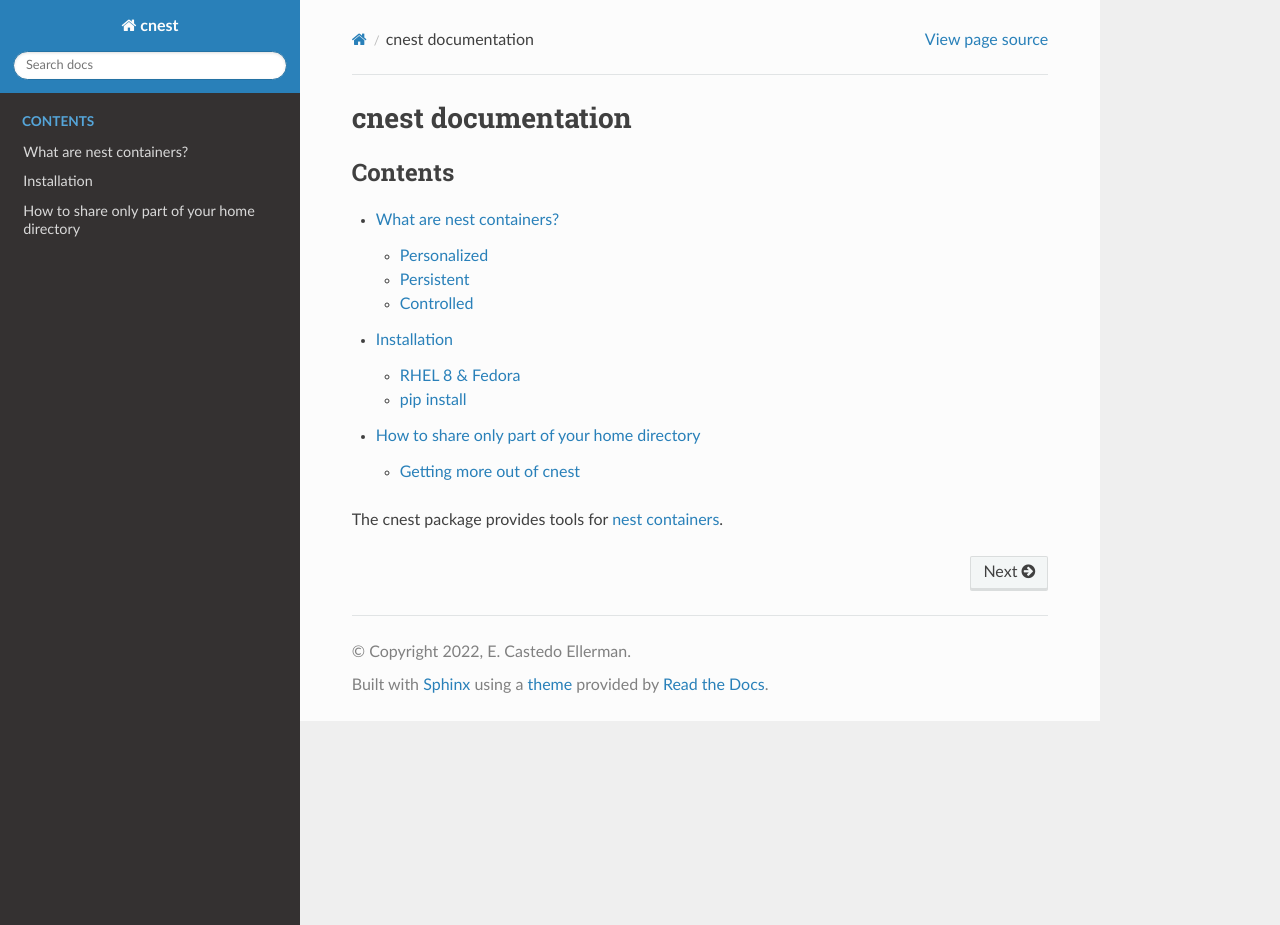
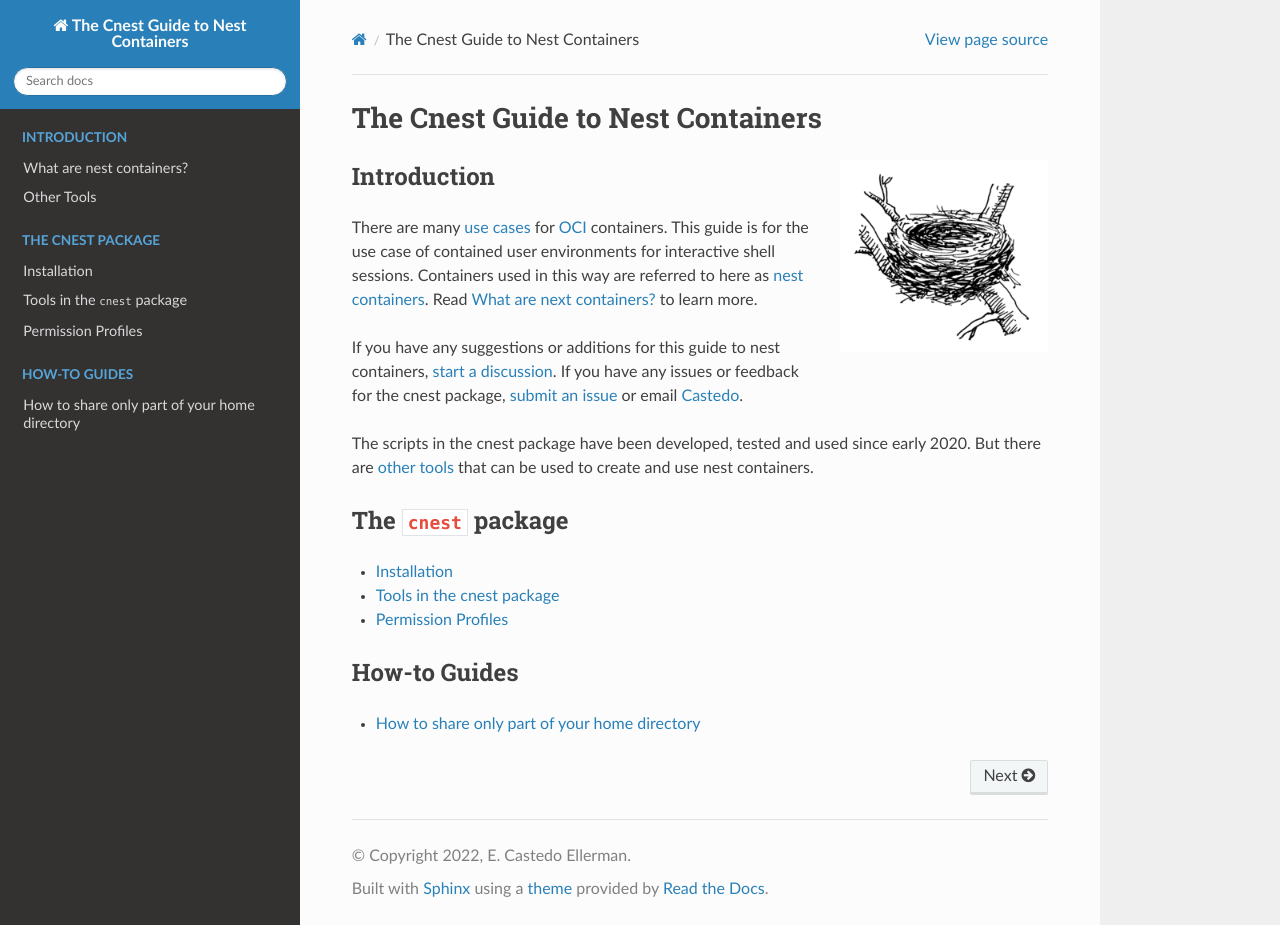
Before and after one commit to castedo/cnest, a Sphinx documentation site: the page built from docs/index.md, in a window 1280 px wide and 925 px high. Built offline with Sphinx 7.4.7 and the Read the Docs theme 2.0.0, drawn with Linux system fonts in a browser that asks for light colours.

````diff
--- a/docs/conf.py
+++ b/docs/conf.py
@@ -1,7 +1,7 @@
 # For a full list see the documentation:
 # https://www.sphinx-doc.org/en/master/usage/configuration.html
 
-project = 'cnest'
+project = 'The Cnest Guide to Nest Containers'
 copyright = '2022, E. Castedo Ellerman'
 author = 'E. Castedo Ellerman'
 
@@ -11,10 +11,7 @@ extensions = [
 
 templates_path = ['_templates']
 
-# List of patterns, relative to source directory, that match files and
-# directories to ignore when looking for source files.
-# This pattern also affects html_static_path and html_extra_path.
-exclude_patterns = []
+exclude_patterns = ['examples']
 
 html_theme = 'sphinx_rtd_theme'
 
--- a/docs/index.md
+++ b/docs/index.md
@@ -1,15 +1,77 @@
-cnest documentation
-===================
+The Cnest Guide to Nest Containers
+==================================
+
+```{image} _static/bird-nest-260px.png
+:alt: Bird Nest
+:height: 192px
+:align: right
+```
+
+Introduction
+------------
+
+There are many [use
+cases](https://docs.fedoraproject.org/en-US/containers/terminology/use_cases/)
+for [OCI](https://opencontainers.org/) containers.
+This guide is for the use case of contained user environments for interactive
+shell sessions.
+Containers used in this way are referred to here as [nest
+containers](what-are-nest-containers.md).
+Read [What are next containers?](what-are-nest-containers.md) to learn more.
+
+If you have any suggestions or additions for this guide to nest containers,
+[start a discussion](https://github.com/castedo/cnest/discussions).
+If you have any issues or feedback for the cnest package, [submit an
+issue](https://github.com/castedo/cnest/issues) or email
+[Castedo](mailto:castedo@castedo.com).
+
+
+The scripts in the cnest package have been developed, tested and used since
+early 2020. But there are [other tools](other-tools.md) that can be used to
+create and use nest containers.
+
 
 ```{toctree}
 ---
+caption: Introduction
 maxdepth: 2
-caption: Contents
+hidden:
 ---
 what-are-nest-containers.md
+other-tools.md
+```
+
+
+The `cnest` package
+-------------------
+
+* [](install.md)
+* [](cnest-tools.md)
+* [](permission-profiles.md)
+
+
+```{toctree}
+---
+caption: The cnest package
+maxdepth: 2
+hidden:
+---
 install.md
+cnest-tools.md
+permission-profiles.md
+```
+
+
+How-to Guides
+-------------
+
+* [](how-to-share-partial-home.md)
+
+```{toctree}
+---
+caption: How-to Guides
+maxdepth: 2
+hidden:
+---
 how-to-share-partial-home.md
 ```
-
-The cnest package provides tools for
-[nest containers](what-are-nest-containers.md).
````
Also changed, not shown: README.md (+0 -154 lines), docs/cnest-tools.md (added, +85 -0 lines), docs/how-to-share-partial-home.md (+6 -6 lines), docs/install.md (+2 -2 lines), docs/other-tools.md (added, +24 -0 lines), docs/permission-profiles.md (added, +52 -0 lines), docs/what-are-nest-containers.md (+9 -19 lines), .readthedocs.yaml, examples/README.md (added), 1 other file.
